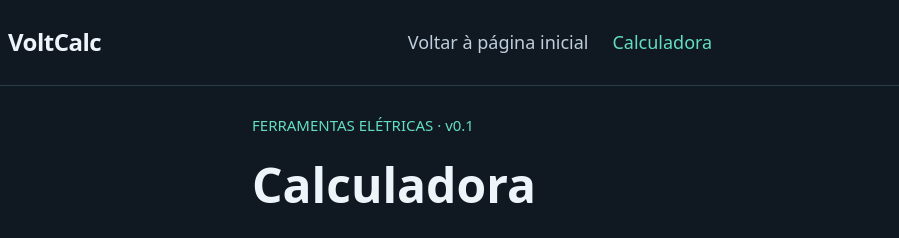
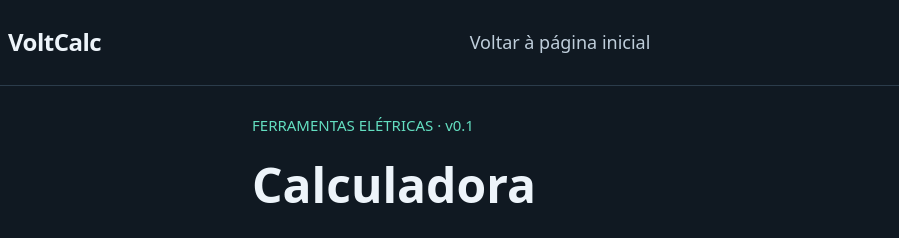
Before and after one commit to rafael-amann/VoltCalc, a website with bundled scripts: page calculator.html in a window 1280 px wide. Shown: the top 238 px of the page, 80-979 px from the left. Built offline with nearby package versions, Linux system fonts and the light colour scheme.

Commit message:
style: remove redundant calculator header link

```diff
--- a/calculator.html
+++ b/calculator.html
@@ -17,7 +17,6 @@
       </a>
       <nav aria-label="Navegação principal">
         <a class="nav-link" href="./index.html">Voltar à página inicial</a>
-        <a class="nav-link" aria-current="page" href="./calculator.html">Calculadora</a>
       </nav>
     </header>
     <main class="calculator-main">
```
